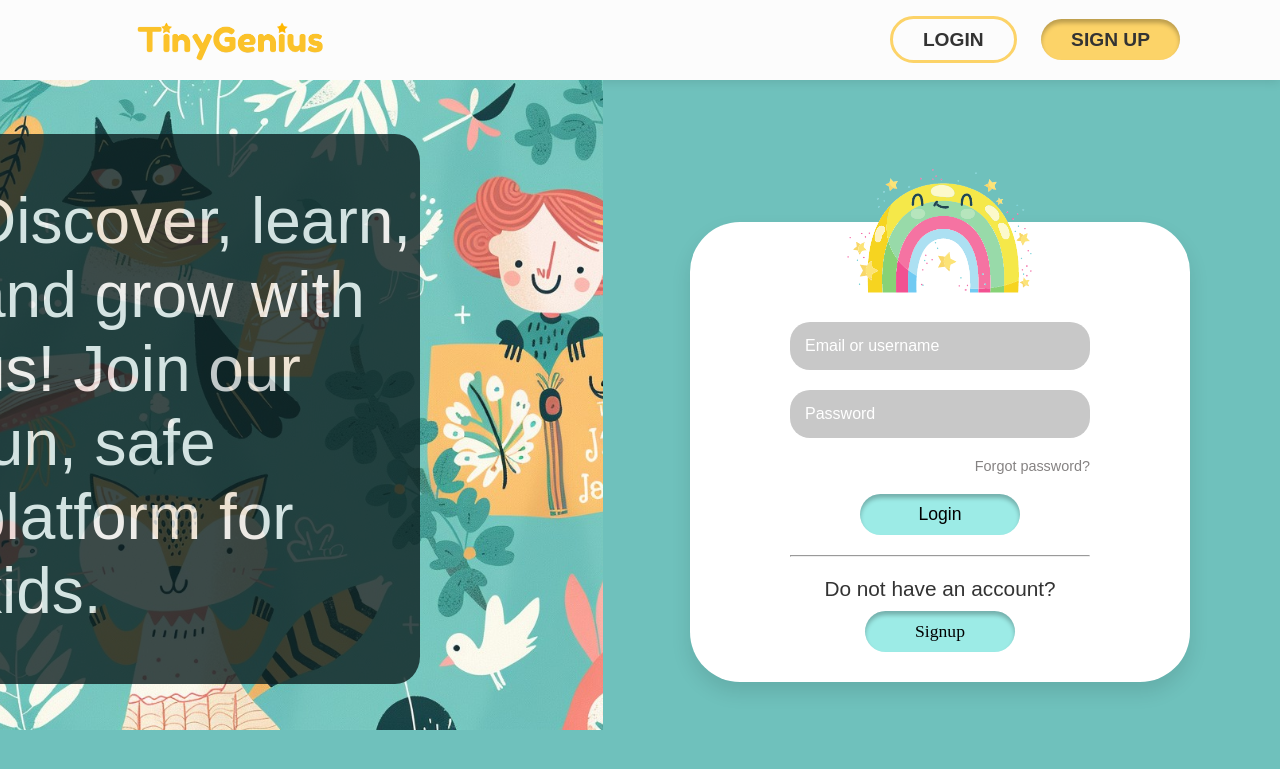
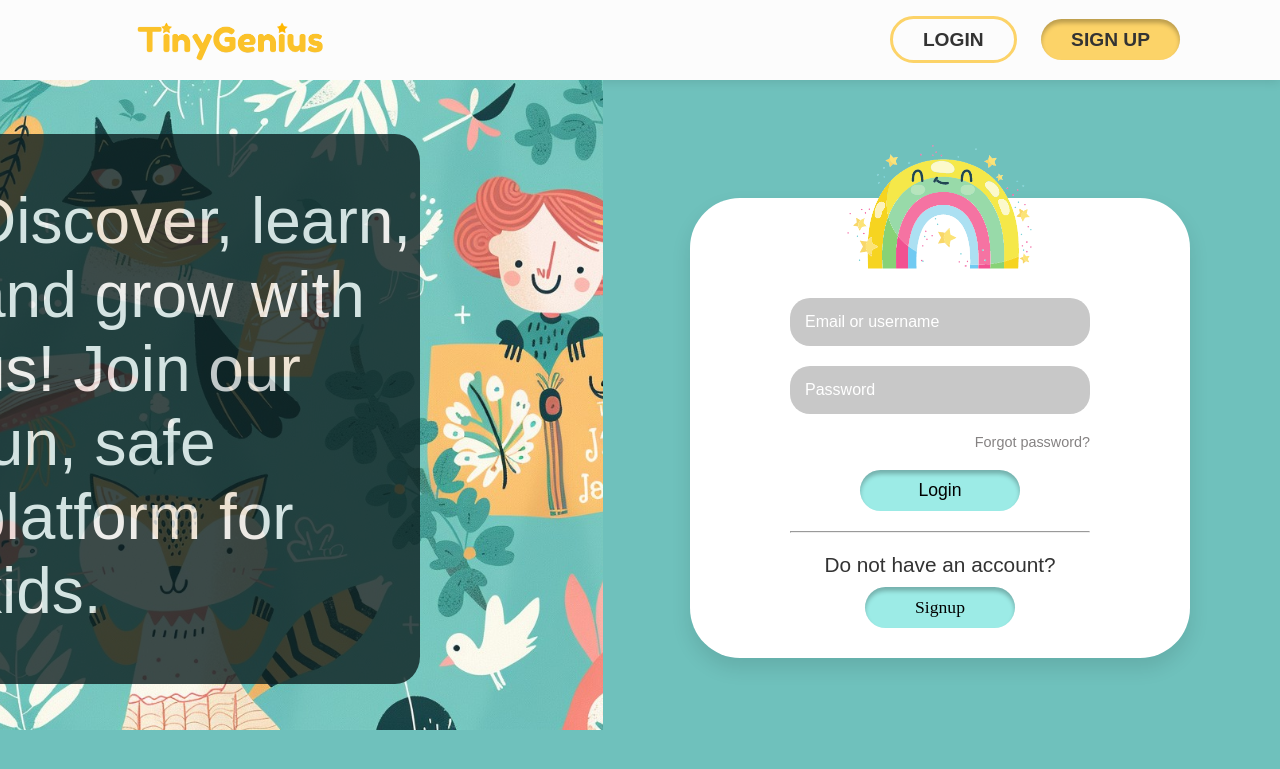
Before and after one commit to TinyGenius-OUSL-Project/TinyGeniusWebsite-OUSL, a PHP site: page /Login.html in a window 1280 px wide. Shown: the top 769 px of the page. Run offline with PHP 8.4, Linux system fonts and the light colour scheme; a stand-in replaces the project's code that opens the database connection; some web fonts are replaced.

Commit message:
Update login.css

```diff
--- a/TinyGenius - Frontend/login.css
+++ b/TinyGenius - Frontend/login.css
@@ -162,7 +162,7 @@ body {
     background-color: white;
     padding: 70px 100px 30px 100px ;
     margin-right: 70px;
-    margin-top: 50px;
+    margin-top: 1px;
     border-radius: 50px;
     box-shadow: 0px 10px 20px rgba(0, 0, 0, 0.1);
     text-align: center;
@@ -226,7 +226,7 @@ form input:focus {
 }
 
 .login-btn {
-    padding: 10px;
+    padding: 10px 50px;
     background-color: #9cebe6;
     color: rgb(0, 0, 0);
     border: none;
@@ -260,10 +260,6 @@ form input:focus {
     text-decoration: none;
 }
 
-.signup a:hover {
-    text-decoration: underline;
-}
-
 .signUp{
 
     padding: 10px 50px  ;
```
